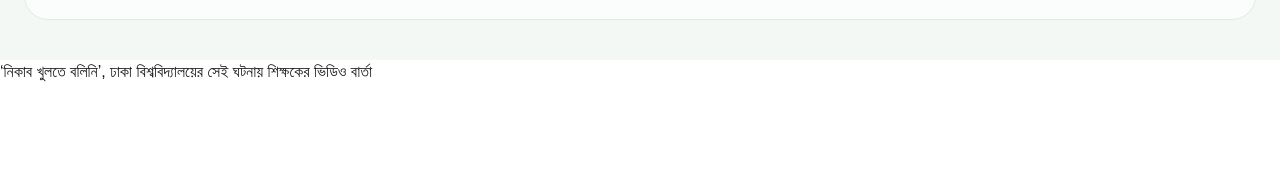
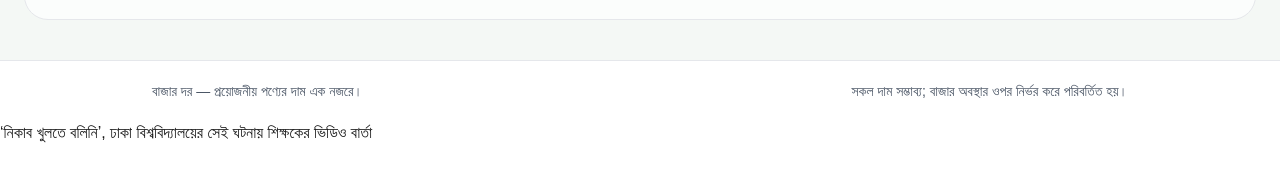
Before and after one commit to raihankabir1952/assignment-7.2, a Next.js app: page / in a window 1280 px wide. Shown: the part 502-673 px from the top of the page. Built offline with nearby package versions, Linux system fonts and the light colour scheme; no server answers.

Commit message:
footer done

```diff
--- /dev/null
+++ b/src/app/components/Footer.tsx
@@ -0,0 +1,14 @@
+import React from "react";
+
+const Footer = () => {
+    return (
+        <footer className="w-full border-t border-gray-200 bg-white">
+            <div className="max-w-5xl mx-auto px-4 sm:px-6 py-5 flex flex-col items-center justify-between gap-2 text-center text-xs sm:text-sm text-gray-600 md:flex-row md:text-left">
+                <p>বাজার দর — প্রয়োজনীয় পণ্যের দাম এক নজরে।</p>
+                <p>সকল দাম সম্ভাব্য; বাজার অবস্থার ওপর নির্ভর করে পরিবর্তিত হয়।</p>
+            </div>
+        </footer>
+    );
+};
+
+export default Footer;
--- a/src/app/components/Navbar.tsx
+++ b/src/app/components/Navbar.tsx
@@ -5,6 +5,7 @@
 import NavLink from "./NavLink";
 import Marquee from "./Marquee";
 import Hero from "./Hero";
+import Footer from "./Footer";
 
 const CurrentDate = async () => {
     await connection();
@@ -82,6 +83,9 @@
             <div>
                 <Hero></Hero>
             </div>
+            <div>
+                <Footer></Footer>
+            </div>
         </header>
     );
 };
```
